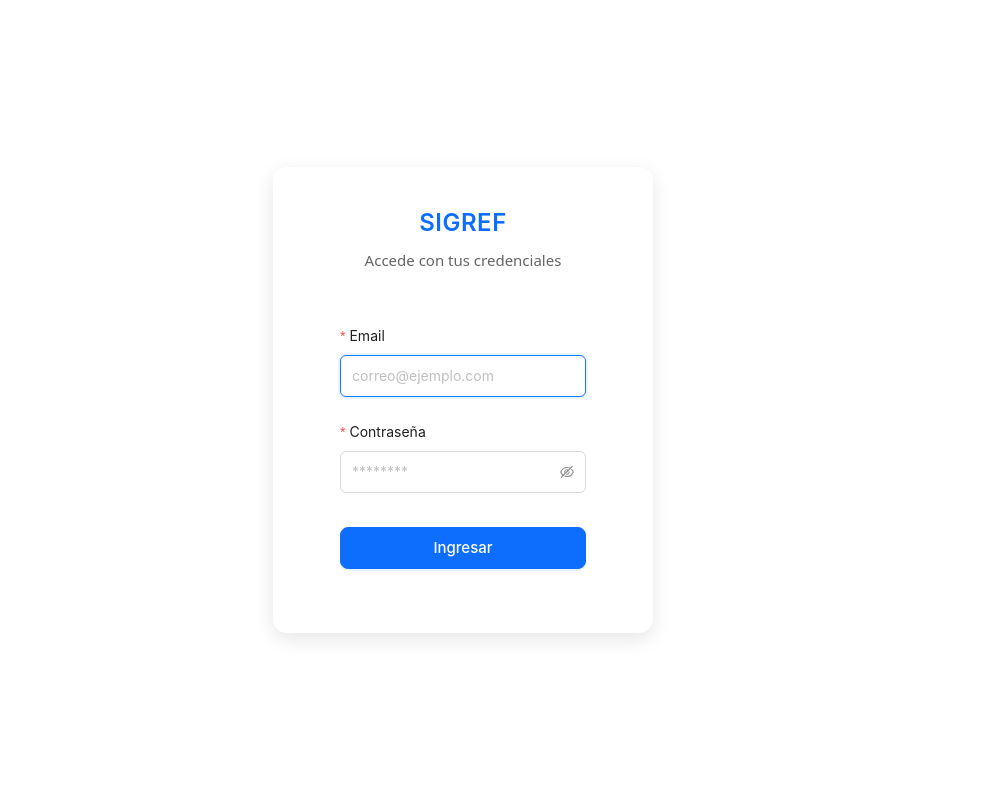
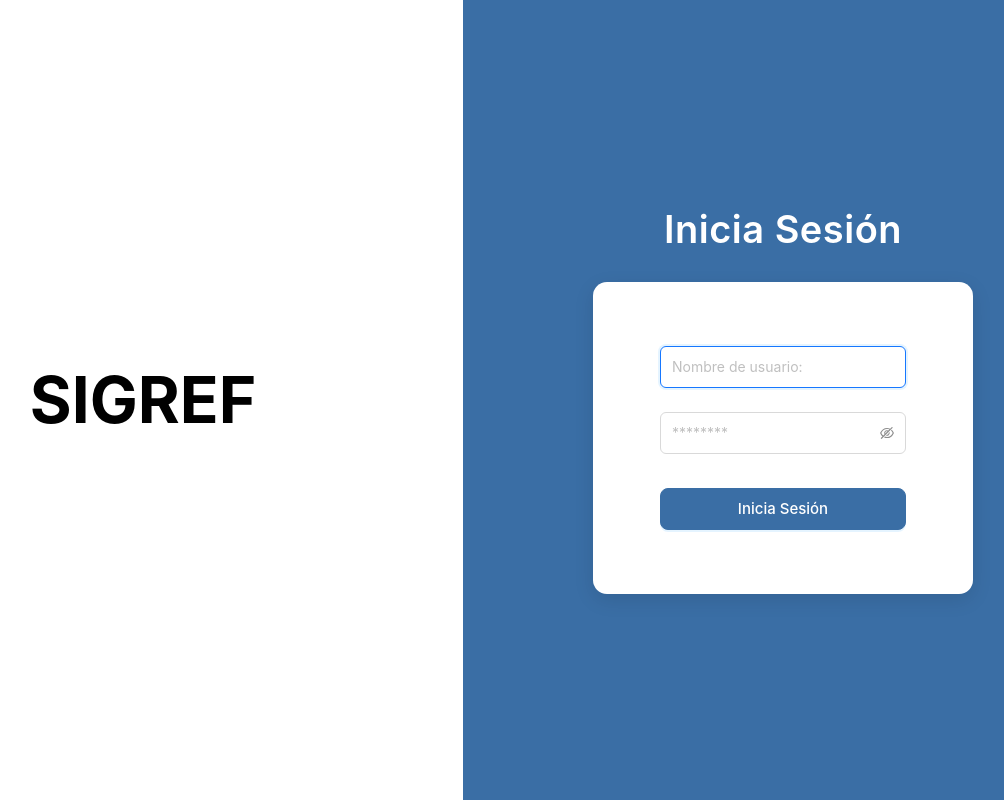
Before and after one commit to SIGREF-UNAH/SIGREF, a React (Vite) app in the folder FE/: page /login in a window 1280 px wide. Shown: the whole page, without its empty margins (177-1181 px from the left). Built offline with nearby package versions, Linux system fonts and the light colour scheme; no server answers; what @react-keycloak/web, keycloak-js would draw is missing.

Commit message:
Correccion de login

```diff
--- /dev/null
+++ b/FE/src/features/auth/hooks/useAuthLogin.ts
@@ -0,0 +1,63 @@
+import { message } from "antd";
+import { useState } from "react";
+
+interface LoginValues {
+  usuario: string;
+  password: string;
+}
+
+export const useAuthLogin = () => {
+  const [loading, setLoading] = useState(false);
+
+  const login = async (values: LoginValues) => {
+    try {
+      setLoading(true);
+
+      const url = `${import.meta.env.VITE_KEYCLOAK_URL}realms/${import.meta.env.VITE_KEYCLOAK_REALM}/protocol/openid-connect/token`;
+
+console.log("URL:", url);
+console.log("Parametros:", {
+  client_id: import.meta.env.VITE_KEYCLOAK_CLIENT_ID,
+  grant_type: "password",
+  username: values.usuario,
+  password: values.password,
+});
+
+      const response = await fetch(url, {
+        method: "POST",
+        headers: {
+          "Content-Type": "application/x-www-form-urlencoded",
+        },
+        body: new URLSearchParams({
+          client_id: import.meta.env.VITE_KEYCLOAK_CLIENT_ID || "",
+          grant_type: "password",
+          username: values.usuario,
+          password: values.password,
+        }),
+      });
+
+      if (!response.ok) {
+        throw new Error("Credenciales incorrectas");
+      }
+
+      const data = await response.json();
+
+      console.log("Token recibido:", data);
+
+      localStorage.setItem("access_token", data.access_token);
+      localStorage.setItem("refresh_token", data.refresh_token);
+
+      message.success("Login exitoso");
+
+      return data;
+    } catch (error) {
+      console.error("Error en login:", error);
+      message.error("Credenciales incorrectas");
+      throw error;
+    } finally {
+      setLoading(false);
+    }
+  };
+
+  return { login, loading };
+};
--- a/FE/src/features/auth/pages/LoginPage.tsx
+++ b/FE/src/features/auth/pages/LoginPage.tsx
@@ -1,36 +1,142 @@
-import { useKeycloak } from "@react-keycloak/web";
+import { LoginForm, ProFormText } from '@ant-design/pro-components';
+import { Button, Typography } from 'antd';
+import React from 'react';
+import '@ant-design/v5-patch-for-react-19';
+import { Row, Col } from 'antd';
+import { useAuthLogin } from '../hooks/useAuthLogin';
 
-export const LoginPage = () => {
-  // TEST DE KEYCLOAK
-  const { keycloak, initialized } = useKeycloak();
+const { Title } = Typography;
 
-  if (!initialized) {
-    return <div>Cargando autenticación...</div>;
-  }
+const LoginPage: React.FC = () => {
+  const { login, loading } = useAuthLogin();
 
   return (
-    <div className="flex items-center justify-center h-screen bg-gray-500">
-      {!keycloak.authenticated ? (
-        <button
-          className="bg-blue-500 hover:bg-blue-700 text-white font-bold py-2 px-4 rounded"
-          onClick={() => keycloak.login()}
+    <div style={{ display: 'flex', minHeight: '100vh', width: '100%' }}>
+      <Row style={{ flex: 1, margin: 0 }}>
+        <Col
+          span={12}
+          style={{
+            display: 'flex',
+            justifyContent: 'center',
+            alignItems: 'center',
+            minHeight: '100vh',
+          }}
         >
-          Iniciar sesión
-        </button>
-      ) : (
-        <div className="text-center">
-          <h1 className="text-3xl">
-            Autenticación exitosa con Keycloak <br/>
-            Bienvenido {keycloak.tokenParsed?.preferred_username}
+          <h1
+            style={{
+              fontSize: '64px',
+              fontWeight: 'bold',
+              color: '#000',
+            }}
+          >
+            SIGREF
           </h1>
-          <button
-            className="bg-red-500 hover:bg-red-700 text-white mt-5 font-bold py-2 px-4 rounded"
-            onClick={() => keycloak.logout()}
+        </Col>
+
+        <Col
+          span={12}
+          style={{
+            minHeight: '100vh',
+            display: 'flex',
+            flexDirection: 'column',
+            justifyContent: 'center',
+            alignItems: 'center',
+            backgroundColor: '#3A6EA5',
+            margin: 0,
+            padding: 0,
+          }}
+        >
+            <div style={{ marginBottom: 20 }}>
+              <Title
+                level={1}
+                style={{
+                textAlign: 'center',
+                marginBottom: 10,
+                color: '#FFFFFF',
+                fontWeight: 600,
+                letterSpacing: '0.5px',
+              }}
+            >
+              Inicia Sesión
+            </Title>
+          </div>
+
+          <div
+            style={{
+              backgroundColor: '#fff',
+              padding: '40px 35px',
+              borderRadius: '14px',
+              boxShadow: '0 6px 20px rgba(0, 0, 0, 0.1)',
+              width: 380,
+              maxWidth: '90%',
+            }}
           >
-            Cerrar sesión
-          </button>
-        </div>
-      )}
+
+            <LoginForm
+              onFinish={login}
+              contentStyle={{
+                boxShadow: 'none',
+                padding: 0,
+                margin: 0,
+                minHeight: 'unset',
+                overflow: 'visible',
+                width: '100%',
+                minWidth: 'unset',
+              }}
+              style={{
+                margin: 0,
+                padding: 0,
+                width: '100%',
+              }}
+              submitter={{
+                searchConfig: {
+                  submitText: 'Ingresar',
+                },
+                render: () => (
+                  <Button
+                    type='primary'
+                    htmlType='submit'
+                    loading={loading}
+                    block
+                    style={{
+                      backgroundColor: '#3A6EA5',
+                      borderColor: '#3A6EA5',
+                      borderRadius: 8,
+                      height: 42,
+                      fontWeight: 500,
+                      fontSize: '15px',
+                      color: '#fff',
+                      marginTop: 10,
+                    }}
+                  >
+                    Inicia Sesión
+                  </Button>
+                ),
+              }}
+            >
+              <ProFormText
+                name='usuario'
+                placeholder='Nombre de usuario:'
+                rules={[{ required: true, message: 'Por favor ingrese su usuario' }]}
+                fieldProps={{
+                  style: { height: 42 },
+                }}
+              />
+
+              <ProFormText.Password
+                name='password'
+                placeholder='********'
+                rules={[{ required: true, message: 'Por favor ingrese su contraseña' }]}
+                fieldProps={{
+                  style: { height: 42 },
+                }}
+              />
+            </LoginForm>
+          </div>
+        </Col>
+      </Row>
     </div>
   );
-}
+};
+
+export default LoginPage;
--- a/FE/src/features/auth/routers/AuthRouter.tsx
+++ b/FE/src/features/auth/routers/AuthRouter.tsx
@@ -1,156 +1,13 @@
-import { LoginForm, ProFormText } from '@ant-design/pro-components';
-import { Button, message, Typography  } from 'antd';
-// @ts-ignore
-import '@ant-design/v5-patch-for-react-19';
+import { Navigate, Route, Routes } from "react-router"
+import LoginPage from "../pages/LoginPage"
 
+const AuthRouter = () => {
+  return (
+    <Routes>
+      <Route path="/" element={<Navigate to="/login" replace />} />
+      <Route path="/login" element={<LoginPage/>} />
+    </Routes>
+  )
+}
 
-const { Title } = Typography;
-
-const AuthRouter: React.FC = () => {
-  const handleSubmit = async (values: { email: string; password: string }) => {
-    try {
-      const response = await fetch(
-        '/realms/master/account/', {
-          method: 'POST',
-          headers: {
-            'Content-Type': 'application/x-www-form-urlencoded',
-          },
-          body: new URLSearchParams({
-            client_id: 'account',
-            client_secret: 'account',
-            grant_type: 'password',
-            username: values.email,
-            password: values.password,
-          }),
-        }
-      );
-
-      if (!response.ok) {
-        throw new Error('Login failed');
-      }
-
-      const data = await response.json();
-      console.log('Token recibido:', data);
-
-      // Guardar token en localStorage (o en contexto)
-      localStorage.setItem('access_token', data.access_token);
-
-      message.success('Login exitoso');
-    } catch (error) {
-      console.error(error);
-      message.error('Credenciales incorrectas');
-    }
-  };
-return (
-  <div
-    style={{
-      minHeight: "100vh",
-      display: "flex",
-      justifyContent: "center",
-      alignItems: "center",
-      backgroundColor: "#ffffff",
-      margin: 0,
-      padding: 0,
-    }}
-  >
-    <div
-      style={{
-        backgroundColor: "#fff",
-        padding: "40px 35px",
-        borderRadius: "14px",
-        boxShadow: "0 6px 20px rgba(0, 0, 0, 0.1)",
-        width: 380,
-        maxWidth: "90%",
-      }}
-    >
-      <Title
-        level={3}
-        style={{
-          textAlign: "center",
-          marginBottom: 10,
-          color: "#0d6efd",
-          fontWeight: 600,
-          letterSpacing: "0.5px",
-        }}
-      >
-        SIGREF
-      </Title>
-
-      <p
-        style={{
-          textAlign: "center",
-          marginBottom: 30,
-          color: "#666",
-          fontSize: "15px",
-        }}
-      >
-        Accede con tus credenciales
-      </p>
-
-     <LoginForm
-  onFinish={handleSubmit}
-  contentStyle={{
-    boxShadow: "none",
-    padding: 0,
-    margin: 0,
-    minHeight: "unset",
-    overflow: "visible",
-    width: "100%",
-    minWidth: "unset",
-  }}
-  style={{
-    margin: 0,
-    padding: 0,
-    width: "100%",
-  }}
-  submitter={{
-    searchConfig: {
-      submitText: "Ingresar",
-    },
-    render: () => (
-      <Button
-        type="primary"
-        htmlType="submit"
-        block
-        style={{
-          backgroundColor: "#0d6efd",
-          borderColor: "#0d6efd",
-          borderRadius: 8,
-          height: 42,
-          fontWeight: 500,
-          fontSize: "15px",
-          color: "#fff",
-          marginTop: 10,
-        }}
-      >
-        Ingresar
-      </Button>
-    ),
-  }}
->
-  <ProFormText
-    name="email"
-    label="Email"
-    placeholder="correo@ejemplo.com"
-    rules={[{ required: true, message: "Por favor ingrese su correo" }]}
-    fieldProps={{
-      style: { height: 42 },
-    }}
-  />
-
-  <ProFormText.Password
-    name="password"
-    label="Contraseña"
-    placeholder="********"
-    rules={[{ required: true, message: "Por favor ingrese su contraseña" }]}
-    fieldProps={{
-      style: { height: 42 },
-    }}
-  />
-</LoginForm>
-    </div>
-  </div>
-);
-};
-
-export default AuthRouter;
+export default AuthRouter
--- a/FE/src/routers/AppRouter.tsx
+++ b/FE/src/routers/AppRouter.tsx
@@ -6,7 +6,7 @@ export const AppRouter = () => {
     <Routes>
       <Route>
         <Route path="/*" element={<AuthRouter />} />
-      </Route>
+        </Route>
     </Routes>
   );
 };
```
Also changed, not shown: 1 other file (tests, documents, lock files or other folders).
